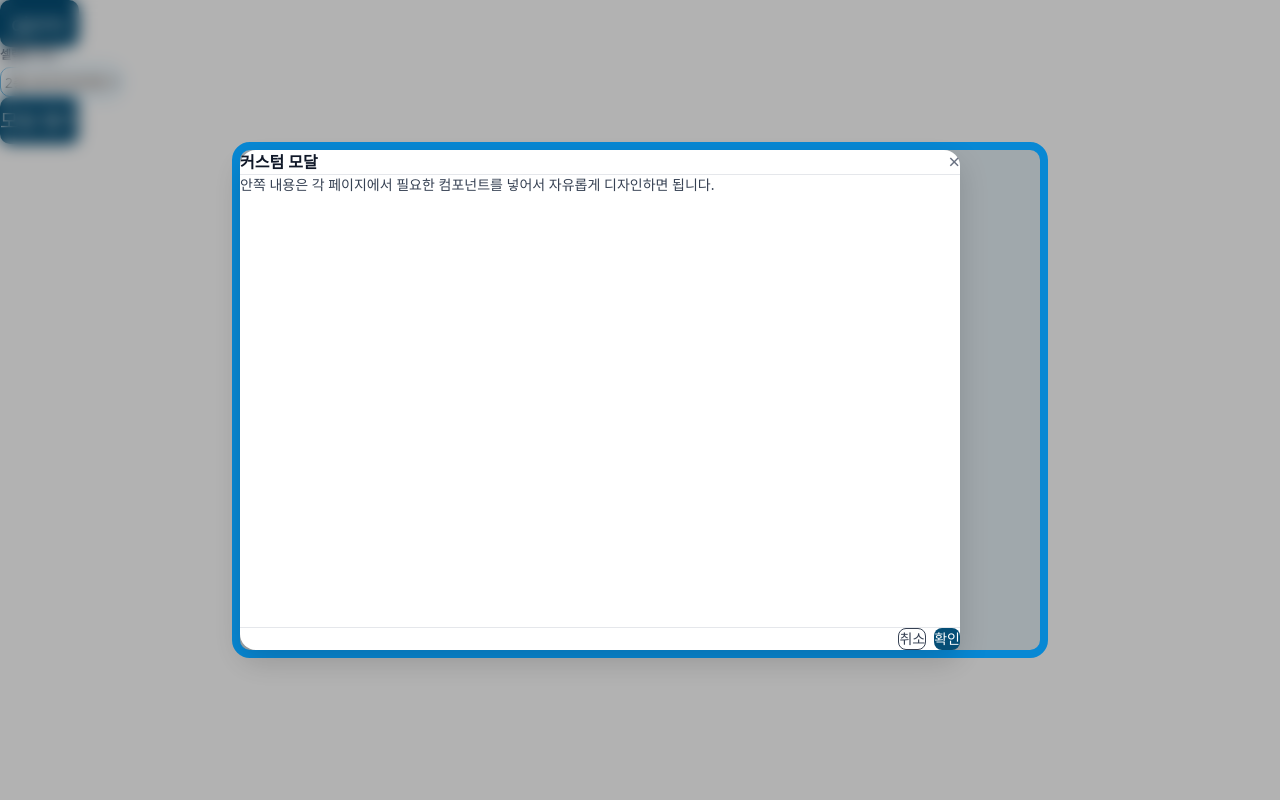
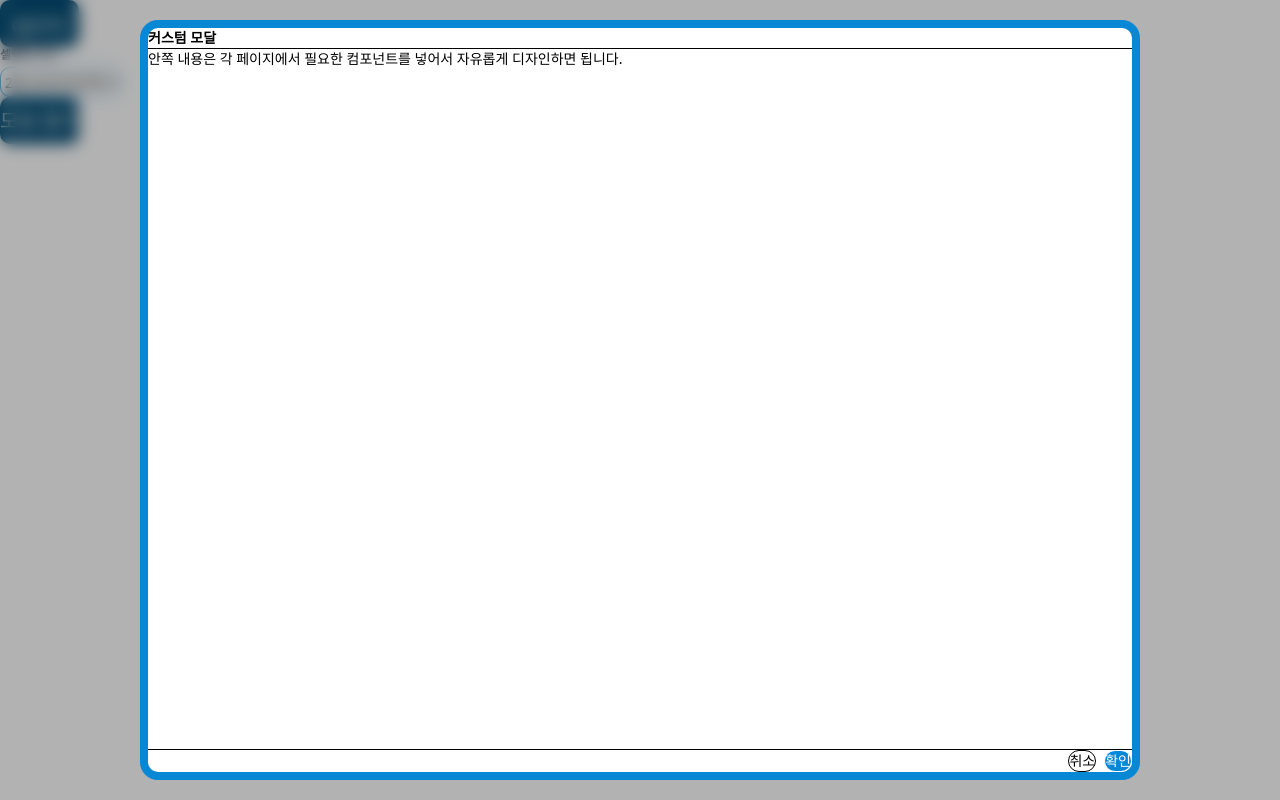
Before and after one commit to chdals2995/ABCD, a React (Vite) app: page / in a window 1280 px wide. Both pictures are taken after a click on the button "모달 열기". Built offline with nearby package versions, Linux system fonts and the light colour scheme; a web font is replaced by a local one.

Commit message:
modal done

```diff
--- a/src/assets/Modal.jsx
+++ b/src/assets/Modal.jsx
@@ -1,9 +1,12 @@
-// src/components/Modal.jsx
+// src/assets/Modal.jsx (실제 경로에 맞게)
 export default function Modal({
   isOpen,
   onClose,
   children,
   closeOnBackdrop = true,
+
+  // 🔹 안쪽 박스 사이즈/추가 스타일용
+  panelClassName = "", // ex) "w-[500px] h-[900px]"
 }) {
   if (!isOpen) return null;
 
@@ -12,24 +15,29 @@ export default function Modal({
   };
 
   return (
-    // 전체 화면 덮는 오버레이
+    <>
+      {/* 회색 배경 오버레이 */}
       <div
-      className="fixed inset-0 z-50 flex items-center justify-center
-                 bg-black/30 backdrop-blur-sm"
+        className="fixed inset-0 z-40 bg-black/30 backdrop-blur-sm"
         onClick={handleBackdropClick}
-    >
-      {/* 🔵 파란 테두리 박스: 크기는 children(내용)에 맞춰서 자동 */}
+      />
+
+      {/* 가운데 정렬 컨테이너 */}
+      <div className="fixed inset-0 z-50 flex items-center justify-center pointer-events-none">
         <div
-        className="
+          className={`
+            pointer-events-auto
             rounded-[18px] border-[8px] border-[#0888D4]
-          bg-[#054E76]/10
-          p-6
-          max-w-[calc(100vw-40px)]  /* 화면 밖으로 나가지 않게만 제한 */
-        "
-        onClick={(e) => e.stopPropagation()} // 안쪽 클릭은 닫힘 막기
+            bg-white
+            flex flex-col
+            max-w-[calc(100vw-40px)]
+            max-h-[calc(100vh-40px)]
+            ${panelClassName}   /* 🔸 여기서 Tailwind 추가 */
+          `}
         >
           {children}
         </div>
       </div>
+    </>
   );
 }
--- a/src/pages/AseetEx.jsx
+++ b/src/pages/AseetEx.jsx
@@ -32,48 +32,33 @@ export default function AssetEx() {
 
       <Button onClick={() => setOpen(true)}>모달 열기</Button>
 
-      <Modal isOpen={open} onClose={() => setOpen(false)}>
-        {/* 모달 안 내용 예시 */}
-        <div
-          className="
-            bg-white rounded-2xl
-            w-[800px] max-w-[calc(100%-80px)]
-            h-[500px]
-            flex flex-col
-            shadow-[0_12px_30px_rgba(0,0,0,0.16)]
-          "
+      <Modal
+        isOpen={open}
+        onClose={() => setOpen(false)}
+        panelClassName="w-[1000px] h-[900px]" // ✅ Tailwind 유틸로 사이즈 지정
       >
-          {/* 헤더 */}
-          <div className="flex items-center justify-between px-6 py-4 border-b border-gray-200">
-            <h2 className="text-base font-bold text-gray-900">커스텀 모달</h2>
-            <button
-              onClick={() => setOpen(false)}
-              className="text-xl leading-none text-gray-500 hover:text-gray-800"
-            >
-              ×
-            </button>
+        <div className="border-b px-6 py-3 font-semibold text-sm">
+          커스텀 모달
         </div>
 
-          {/* 본문 */}
-          <div className="flex-1 px-6 py-5 text-sm text-gray-700">
-            <p>
-              안쪽 내용은 각 페이지에서 필요한 컴포넌트를 넣어서 자유롭게
-              디자인하면 됩니다.
-            </p>
+        <div className="flex-1 px-6 py-4 text-sm">
+          안쪽 내용은 각 페이지에서 필요한 컴포넌트를 넣어서 자유롭게 디자인하면
+          됩니다.
         </div>
 
-          {/* 푸터 */}
-          <div className="flex justify-end gap-2 px-6 py-4 border-t border-gray-200">
+        <div className="border-t px-6 py-3 flex justify-end gap-2 text-sm">
           <button
-              className="px-3 py-1.5 text-sm border rounded-lg text-gray-700 hover:bg-gray-50"
+            className="px-3 py-1 border rounded-full"
             onClick={() => setOpen(false)}
           >
             취소
           </button>
-            <button className="px-3 py-1.5 text-sm rounded-lg bg-[#054E76] text-white hover:brightness-110">
+          <button
+            className="px-3 py-1 border rounded-full bg-[#0888D4] text-white"
+            onClick={() => setOpen(false)}
+          >
             확인
           </button>
-          </div>
         </div>
       </Modal>
     </>
```
Lines whose indentation alone changed are shown as unchanged.
